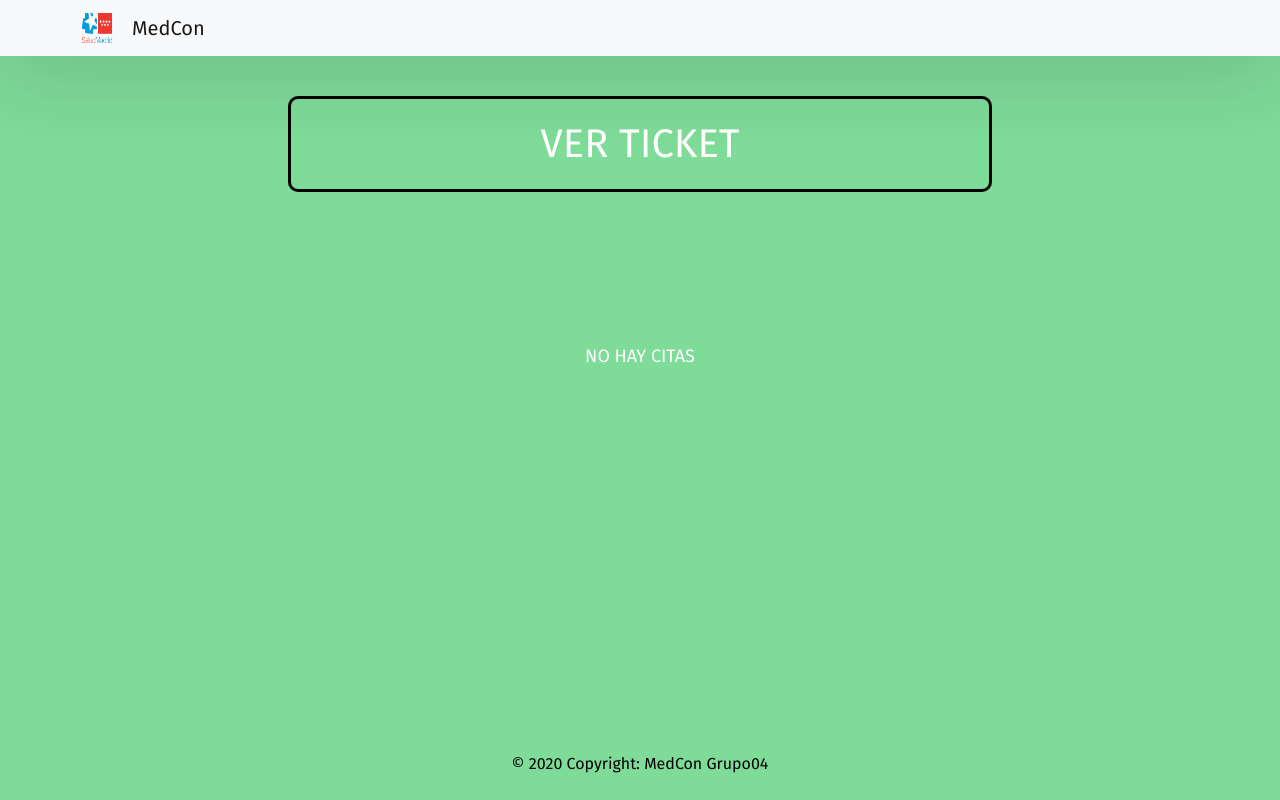
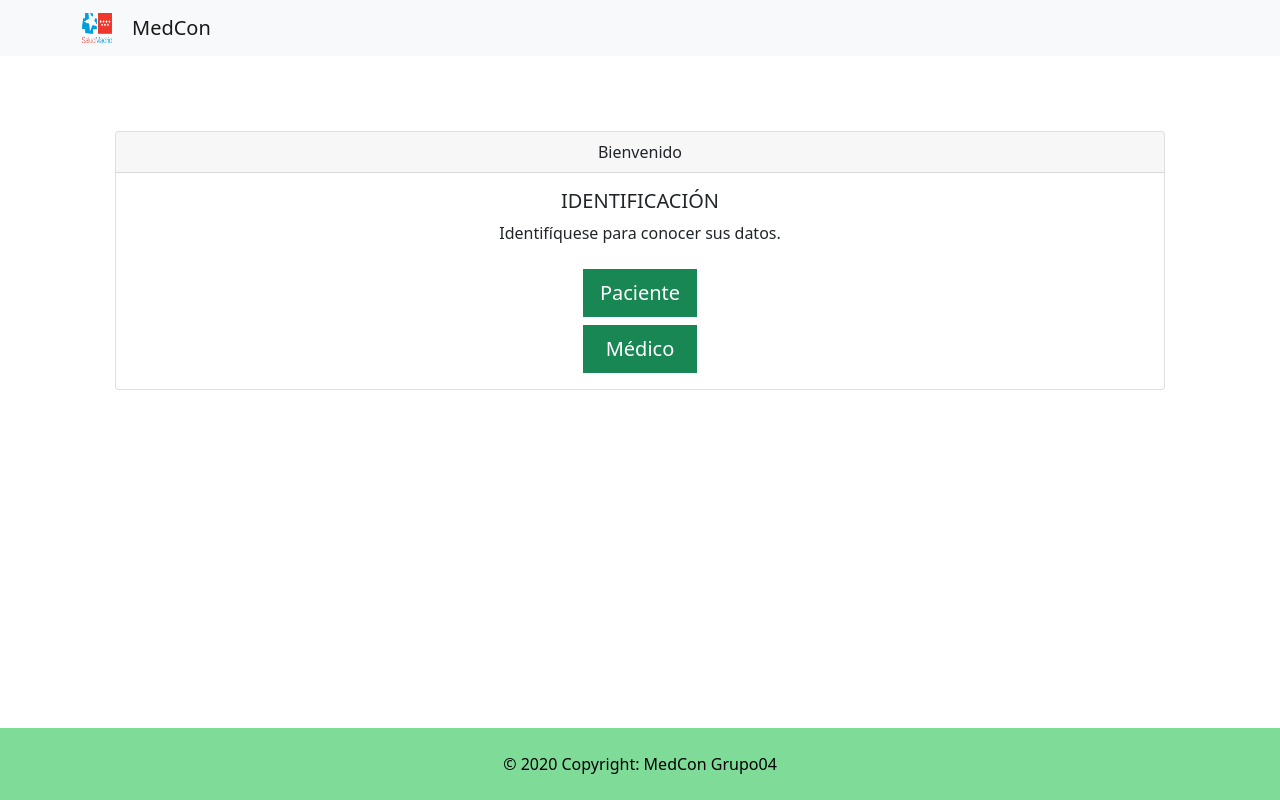
Before and after one commit to javiermofru/MedCon, a React (Create React App) app in the folder Sprint3/: page / in a window 1280 px wide. Built offline with nearby package versions, Linux system fonts and the light colour scheme.

Commit message:
Estilos Home y Login Paciente

```diff
--- a/Sprint3/src/App.css
+++ b/Sprint3/src/App.css
@@ -1,5 +1,6 @@
 .App {
   text-align: center;
+  background-color: rgb(239, 235, 235);
 }
 
 .App-logo {
--- a/Sprint3/src/App.js
+++ b/Sprint3/src/App.js
@@ -21,7 +21,7 @@ function App() {
 
       <Navbar className='bg-light'>
         <Container>
-          <Navbar.Brand href="home">
+          <Navbar.Brand href="/">
 
         <img
             alt=""
@@ -40,7 +40,7 @@ function App() {
       <Route path="citasPaciente" element={<CitasPaciente/>} />
       <Route path="codigo" element={<Codigo/>} />
       <Route path="error" element={<Error/>} />
-      <Route path="login" element={<Login/>} />
+      <Route path="paciente/login" element={<Login/>} />
 
     </Routes>
   </BrowserRouter>
--- a/Sprint3/src/Assets/Login.css
+++ b/Sprint3/src/Assets/Login.css
@@ -1,67 +1,23 @@
-@import url('https://fonts.googleapis.com/css?family=Fira+Sans:400,500,600,700,800');
-* {
-  box-sizing: border-box;
-}
-body {
-  background: #7EDB98 !important;
-  min-height: 100vh;
-  display: flex;
-  font-weight: 400;
-  font-family: 'Fira Sans', sans-serif;
-}
-.titulo {
-  margin-bottom: 60px;
-  font-weight: 500;
-  font-size:30px ;
-  font-family: 'Fira Sans', sans-serif;
-  margin-top: 40px;
-}
-.cita{
-    margin-bottom: 60px;
-  font-weight: 500;
-  font-size:20px ;
-  font-family: 'Fira Sans', sans-serif;
-  margin-top: 40px;
-}
-body, html, .App, #root, .auth-wrapper {
-  width: 100%;
-  height: 100%;
-}
-.navbar-light {
-  background-color: #ffffff;
-  box-shadow: 0px 14px 80px rgba(34, 35, 58, 0.2);
+.home {
+  border: none;
+  margin: 4%;
+  position: absolute;
+  top:0;
+  margin-top: 67px;
+  bottom: 0;
+  margin-bottom: 80px;
+  right: 0;
+  left: 0;
+  padding: 5%;
+
 }
 
-.cuadro{
-    background-color: white;
-    padding: 20px;
+.inicio{
+  border: transparent;
+  float: left;
+  height: 100%;
+  width: 100%;
+  align-items: center;
+  vertical-align: middle;
+  text-align: center;
 }
-.dni{
-    padding: 15px;
-    font-size: large;
-    margin-top: 40px;
-    width: 70%;
-    border-radius: 10px;
-}
-
-.btn{
-    background: #7EDB98;
-    font-size: large;
-    padding: 15px;
-    margin: 15px;
-    border: black;
-    border-radius: 10px;
-    margin-top: 96px;
-    width: 55%;
-}
-.cuadro{
-    margin: 30px;
-    width: 30%;
-    align-items: center;
-    justify-content: center;
-    border-bottom: 0px;
-    border-radius: 10px;
-    margin-right: auto;
-    margin-left: auto;
-    height: 70%;
-}
--- /dev/null
+++ b/Sprint3/src/Assets/home.css
@@ -0,0 +1,61 @@
+.pacienteLogin {
+    border: none;
+    margin: 4%;
+    position: absolute;
+    top:0;
+    margin-top: 67px;
+    bottom: 0;
+    margin-bottom: 80px;
+    right: 0;
+    left: 0;
+    padding: 5%;
+
+}
+
+.inicioPacienteLogin{
+    border: transparent;
+    float: left;
+    height: 100%;
+    width: 100%;
+    align-items: center;
+    vertical-align: middle;
+    text-align: center;
+}
+
+.grupoBotones {
+    border: none;
+    float: left;
+    height: 100%;
+    width: 100%;
+    padding: 0px;
+    align-items: center;
+    vertical-align: middle;
+    font-size: large;
+
+}
+
+.botonInicio{
+    font-size:x-large;
+    background: #7EDB98;
+    font-size: large;
+    padding: 15px;
+    margin: 15px;
+    border: none;
+    border-radius: 0px;
+    height: 40px;
+    align-items: center;
+    justify-content: center;
+
+}
+
+.botonInicio:hover{
+    background: #375840;
+
+}
+
+.botonTitulo {
+    border: black solid;
+    width: max-content;
+    height: max-content;
+    vertical-align: middle;
+}
--- a/Sprint3/src/Componentes/Home.js
+++ b/Sprint3/src/Componentes/Home.js
@@ -1,25 +1,24 @@
-import logo from '../logo.svg';
 import 'bootstrap/dist/css/bootstrap.min.css';
-import '../Assets/codigo.css';
-import { Button } from 'react-bootstrap';
+import '../Assets/home.css';
+import { Button, Card } from 'react-bootstrap';
 function Home() {
   return (
-    <div className="Codigo">
-    <Button
-    id='btn'
-    href='codigo'>
-
-    VER TICKET
-
-    </Button>
-
-    <Button
-    className='btn btn-danger btn-lg'
-    href='error'>
-
-    NO HAY CITAS
-
-    </Button>
+    <div className='home'>
+      <div className='inicio'>
+        <Card className="text-center">
+        <Card.Header>Bienvenido</Card.Header>
+        <Card.Body>
+          <Card.Title>IDENTIFICACIÓN</Card.Title>
+          <Card.Text>
+            Identifíquese para conocer sus datos.
+          </Card.Text>
+          <div className='btn-group-vertical'>
+            <Button href='paciente/login' variant="primary" className='btn btn-success btn-lg mt-2 rounded-0'>Paciente</Button>
+            <Button variant="medico/login" className='btn btn-success btn-lg mt-2 rounded-0'>Médico</Button>
+          </div>
+        </Card.Body>
+      </Card>
+      </div>
 
     </div>
   );
--- a/Sprint3/src/Componentes/Login.js
+++ b/Sprint3/src/Componentes/Login.js
@@ -1,20 +1,36 @@
 import React, { Component } from "react";
 import "../Assets/Login.css";
+import { Card} from "react-bootstrap";
 
 export default class Login extends Component {
     render() {
         return (
-            <form className="cuadro">
-                <h3 className="titulo">BIENVENIDO AL CENTRO DE SALUD</h3>
-                <div></div>
-                <div></div>
-                <label className="cita">Para visualizar sus citas introduzca su DNI </label>
-                   <div></div>
-                <input  className="dni" placeholder="Introduzca su DNI" />
-                <div></div>
-                <button type="submit" className="btn">Mostrar citas</button>
 
-            </form>
+            <div className="pacienteLogin">
+                <div className="inicioPacienteLogin">
+                    <Card className="text-center">
+                        <Card.Header>Se ha registrado como paciente</Card.Header>
+                        <Card.Body>
+                            <Card.Title>Bienvenido al centro de salud</Card.Title>
+                            <Card.Text>
+                            Para visualizar sus citas, introduzca su DNI
+                            </Card.Text>
+
+                            <form>
+                                <div className="form-group">
+                                    <input type="dni" className="form-control" id="inputDNI" placeholder="Introduzca su DNI"></input>
+                                </div>
+                                <a type="submit" className="btn btn-success mt-2" href="79120176S" role="button">Mostrar citas</a>
+
+                            </form>
+
+
+
+                        </Card.Body>
+                    </Card>
+
+                </div>
+            </div>
         );
     }
 }
```
